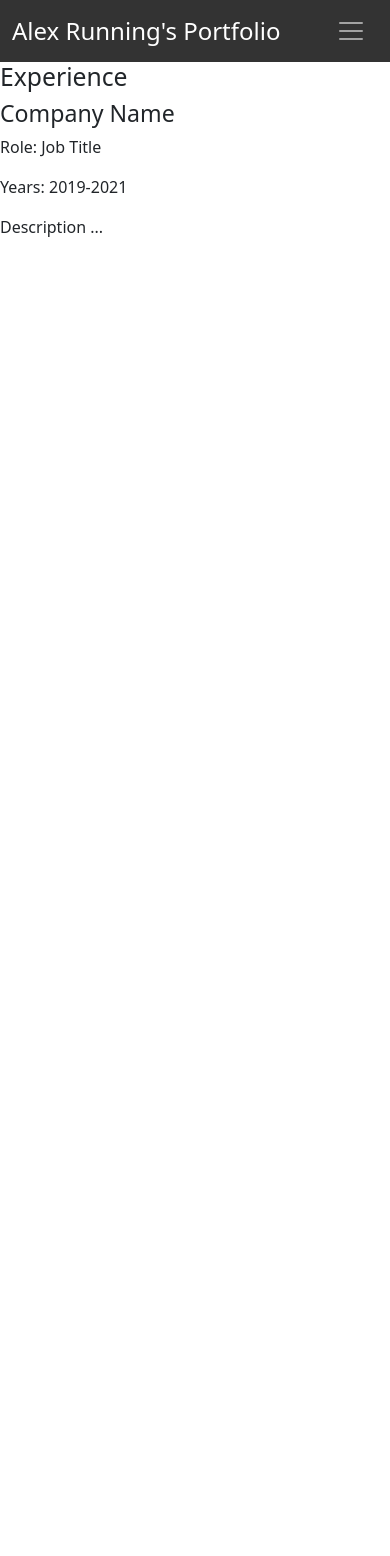
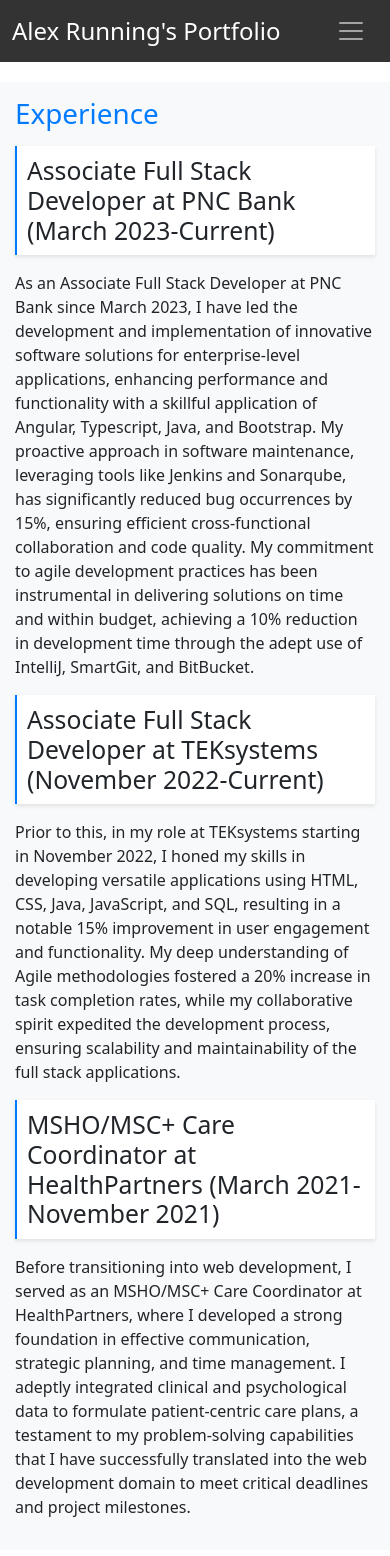
Before and after one commit to SnowSlurpie/PortfolioV2, an Angular app in the folder AngularPortfolio/: page /experience in a window 390 px wide. Shown: the top 1556 px of the page. Before the commit the page ends 844 px from the top, so only its background shows below. Built offline with nearby package versions, Linux system fonts and the light colour scheme.

Commit message:
finished skeleton for experience and started project card backgrounds

```diff
--- a/AngularPortfolio/src/app/experience/experience.component.html
+++ b/AngularPortfolio/src/app/experience/experience.component.html
@@ -1,10 +1,30 @@
 <div class="experience">
-  <h2 id="experience-header" tabindex="-1">Experience</h2>
-  <article>
-    <h3>Company Name</h3>
-    <p>Role: Job Title</p>
-    <p>Years: 2019-2021</p>
-    <p>Description ...</p>
-  </article>
-  <!--Add more articles for each job or project -->
+  <h1 id="experience-header" tabindex="-1">Experience</h1>
+
+  <div class="experience-block">
+    <h2>Associate Full Stack Developer at PNC Bank (March 2023-Current)</h2>
+    <p>
+      As an Associate Full Stack Developer at PNC Bank since March 2023, I have led the development and implementation of innovative software solutions for enterprise-level applications, enhancing performance and functionality with a skillful application of Angular, Typescript, Java, and Bootstrap.
+      My proactive approach in software maintenance, leveraging tools like Jenkins and Sonarqube, has significantly reduced bug occurrences by 15%, ensuring efficient cross-functional collaboration and code quality. My commitment to agile development practices has been instrumental in delivering solutions on time
+      and within budget, achieving a 10% reduction in development time through the adept use of IntelliJ, SmartGit, and BitBucket.
+    </p>
+  </div>
+
+  <div class="experience-block">
+    <h2>Associate Full Stack Developer at TEKsystems (November 2022-Current)</h2>
+    <p>
+      Prior to this, in my role at TEKsystems starting in November 2022, I honed my skills in developing versatile applications using HTML, CSS, Java, JavaScript, and SQL, resulting in a notable 15% improvement in user engagement and functionality.
+      My deep understanding of Agile methodologies fostered a 20% increase in task completion rates, while my collaborative spirit expedited the development process, ensuring scalability and maintainability of the full stack applications.
+    </p>
+  </div>
+
+  <div class="experience-block">
+    <h2>MSHO/MSC+ Care Coordinator at HealthPartners (March 2021-November 2021)</h2>
+    <p>
+      Before transitioning into web development, I served as an MSHO/MSC+ Care Coordinator at HealthPartners, where I developed a strong foundation in effective communication, strategic planning, and time management.
+      I adeptly integrated clinical and psychological data to formulate patient-centric care plans, a testament to my problem-solving capabilities that I
+      have successfully translated into the web development domain to meet critical deadlines and project milestones.
+    </p>
+  </div>
+  <!-- Add more divs for each job -->
 </div>
--- a/AngularPortfolio/src/app/experience/experience.component.scss
+++ b/AngularPortfolio/src/app/experience/experience.component.scss
@@ -0,0 +1,30 @@
+.experience {
+  background-color: #f8f9fa; // Light grey background
+  padding: 20px;
+  margin: 20px 0;
+
+  #experience-header {
+    color: #007bff; // Highlight color for the main header
+    margin-bottom: 1rem;
+  }
+
+  h2 {
+    background-color: #fff; // White background for each experience block
+    border-left: 4px solid #007bff; // Blue left border for emphasis
+    padding: 15px;
+    margin-bottom: 1rem;
+    box-shadow: 0 2px 4px rgba(0, 0, 0, 0.1); // Subtle shadow for depth
+
+    &:first-of-type {
+      margin-top: 0;
+    }
+  }
+
+  @media (max-width: 768px) {
+    padding: 15px;
+    h2 {
+      padding: 10px;
+      border-left-width: 2px;
+    }
+  }
+}
--- a/AngularPortfolio/src/app/projects/projects.component.html
+++ b/AngularPortfolio/src/app/projects/projects.component.html
@@ -1,7 +1,7 @@
 <div class="projects" aria-labelledby="project-header">
   <h2 id="project-header" tabindex="-1">My Projects</h2>
 
-  <div *ngFor="let project of projects" class="project">
+  <div *ngFor="let project of projects" class="project" [style.background-image]="'url(' + project.imageUrl + ')'">
     <h3>{{ project.title }}</h3>
     <p>{{ project.description }}</p>
     <a [href]="project.link" target="_blank" rel="noreferrer noopener">View Project</a>
--- a/AngularPortfolio/src/app/projects/projects.component.scss
+++ b/AngularPortfolio/src/app/projects/projects.component.scss
@@ -19,6 +19,17 @@
       box-shadow: 0 10px 20px rgba(0, 0, 0, 0.19), 0 6px 6px rgba(0, 0, 0, 0.23);
       padding: 20px;
       background-color: #fff;
+      background-size: cover; // Cover the entire area of the card
+      background-position: center; // Center the image within the card
+      overflow: hidden; // Prevent overflow of the content
+
+      // Ensure that the text content overlays the background image properly
+      .project-content {
+        background-color: rgba(255, 255, 255, 0.8); // Semi-transparent background for readability
+        margin-top: auto; // Push content to the bottom of the card
+        padding: 15px; // Padding around the text content
+        border-radius: 0 0 15px 15px; // Rounded corners at the bottom
+      }
 
       h3 {
         margin-top: 0;
@@ -27,10 +38,7 @@
       a {
         color: #008CBA;
         text-decoration: none;
-        align-self: flex-start;
-
-        &:hover,
-        &:focus {
+        &:hover, &:focus {
           color: #005766;
         }
       }
--- a/AngularPortfolio/src/app/projects/projects.component.ts
+++ b/AngularPortfolio/src/app/projects/projects.component.ts
@@ -10,9 +10,15 @@ export class ProjectComponent {
   projects = [
     {title: 'Buddy By Daylight',
       description: 'A web-based program inspired by the game Dead By Daylight that allows you to connect with your friends and have fun. ',
-      link: 'https://github.com/SnowSlurpie/Frontend_SBA'},
+      link: 'https://github.com/SnowSlurpie/Frontend_SBA',
+      imageUrl:'https://deadbydaylight.com/static/a5cdc5db3804f817df112184c81f5ead/93f85/dbd-gallery-background.jpg'
+    },
+    {title: 'Jessie\'s List',
+      description: 'An app that allows parents to teach their children the value of working hard and learning responsibility by creating a to-do list. ',
+      link: 'https://github.com/thetinaest/chores-app',
+       //imageUrl:test.com
+    },
 
-    // {title: 'Project 2', description: 'Description for Project 2', link: 'https://link-to-project-2.com'},
 // add more projects here
   ];
 }
```
